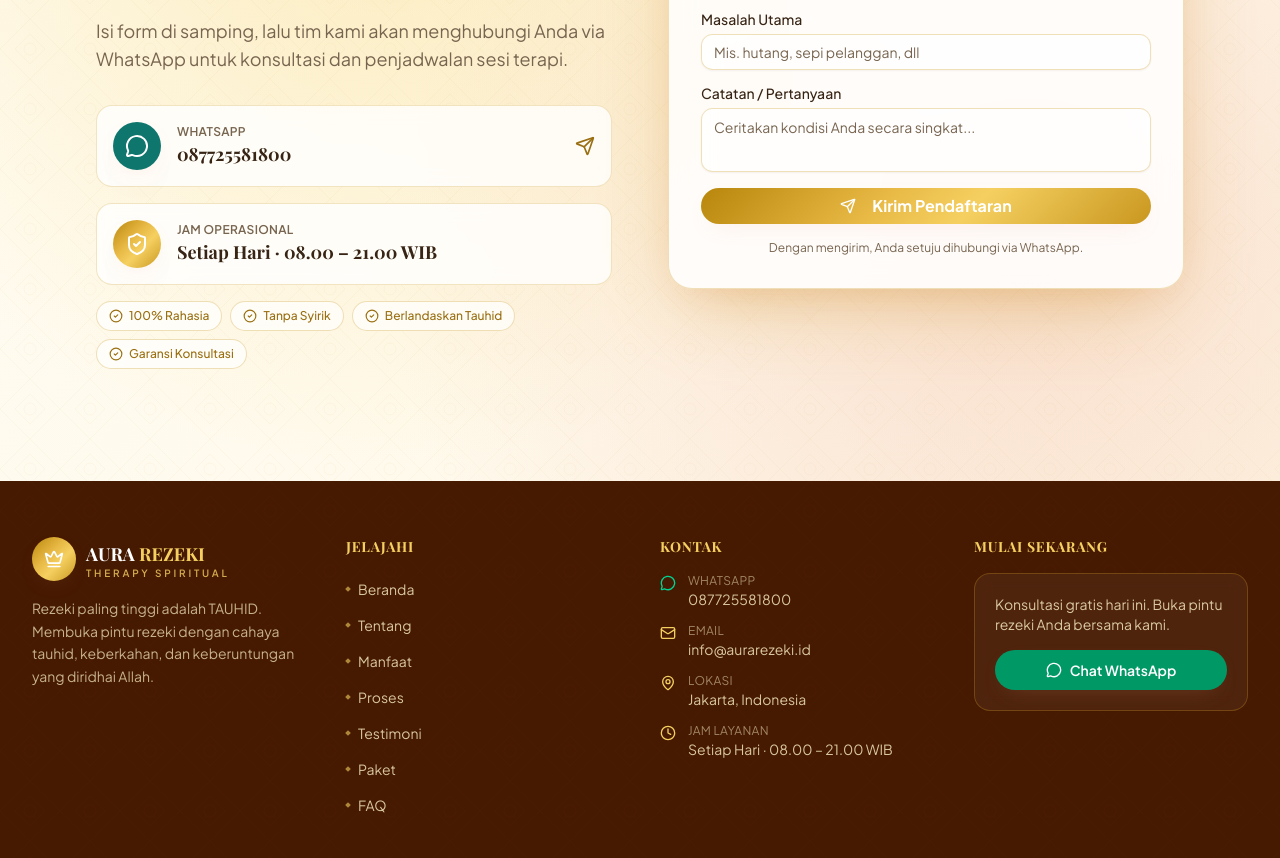
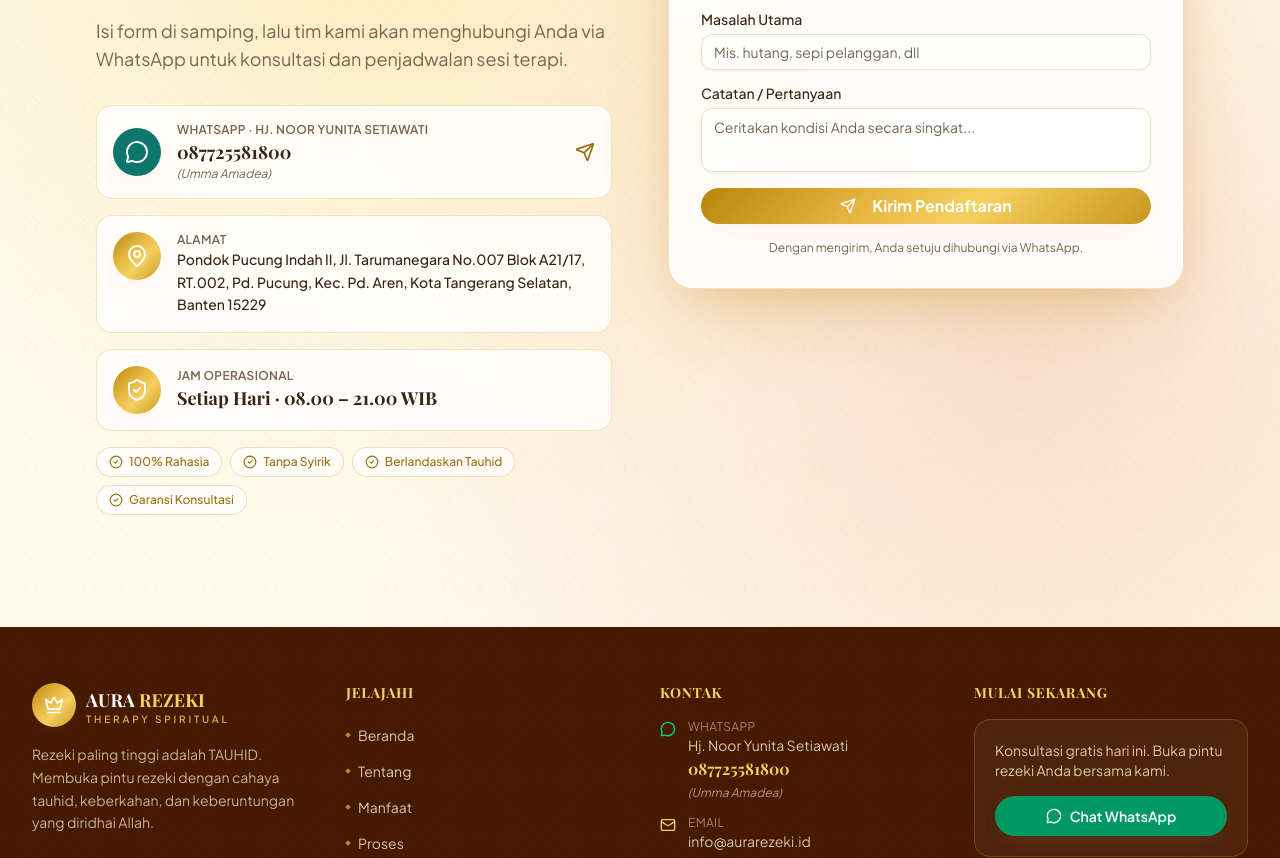
Before and after one commit to gunaracorp/aurarezeki, a Next.js app: page / in a window 1280 px wide. Shown: the part 8860-9718 px from the top of the page. Built offline with nearby package versions, Linux system fonts and the light colour scheme.

Commit message:
9bc511b7-7976-4f8f-9c61-e5aa2873d982

```diff
--- a/src/components/aura/contact-form.tsx
+++ b/src/components/aura/contact-form.tsx
@@ -2,7 +2,7 @@
 
 import { useState } from "react";
 import { motion } from "framer-motion";
-import { Loader2, Send, MessageCircle, CheckCircle2, ShieldCheck } from "lucide-react";
+import { Loader2, Send, MessageCircle, CheckCircle2, ShieldCheck, MapPin, User } from "lucide-react";
 import { Button } from "@/components/ui/button";
 import { Input } from "@/components/ui/input";
 import { Textarea } from "@/components/ui/textarea";
@@ -112,14 +112,31 @@ export function ContactForm() {
                 </span>
                 <div className="flex-1">
                   <p className="text-xs font-semibold uppercase tracking-wide text-muted-foreground">
-                    WhatsApp
+                    WhatsApp · {SITE.ownerName}
                   </p>
                   <p className="font-display text-lg font-bold text-foreground">
                     {SITE.whatsapp}
                   </p>
+                  <p className="text-xs italic text-muted-foreground">
+                    ({SITE.ownerNickname})
+                  </p>
                 </div>
                 <Send className="h-5 w-5 text-gold-deep transition-transform group-hover:translate-x-1" />
               </a>
+
+              <div className="flex items-start gap-4 rounded-2xl border border-gold/25 bg-white/80 p-4 backdrop-blur">
+                <span className="grid h-12 w-12 shrink-0 place-items-center rounded-full bg-gold-gradient text-white shadow-warm">
+                  <MapPin className="h-6 w-6" />
+                </span>
+                <div>
+                  <p className="text-xs font-semibold uppercase tracking-wide text-muted-foreground">
+                    Alamat
+                  </p>
+                  <p className="text-sm font-medium leading-relaxed text-foreground">
+                    {SITE.address}
+                  </p>
+                </div>
+              </div>
 
               <div className="flex items-center gap-4 rounded-2xl border border-gold/25 bg-white/80 p-4 backdrop-blur">
                 <span className="grid h-12 w-12 place-items-center rounded-full bg-gold-gradient text-white shadow-warm">
--- a/src/components/aura/footer.tsx
+++ b/src/components/aura/footer.tsx
@@ -1,6 +1,6 @@
 "use client";
 
-import { Crown, MessageCircle, Mail, MapPin, Clock, Heart } from "lucide-react";
+import { Crown, MessageCircle, Mail, MapPin, Clock, Heart, User } from "lucide-react";
 import { SITE, waLink } from "@/lib/site-data";
 
 const LINKS = [
@@ -80,7 +80,13 @@ export function Footer() {
                     <span className="block text-xs uppercase tracking-wide text-amber-100/50">
                       WhatsApp
                     </span>
-                    {SITE.whatsapp}
+                    {SITE.ownerName}
+                    <span className="mt-0.5 block font-display text-base font-bold text-gold-light">
+                      {SITE.whatsapp}
+                    </span>
+                    <span className="text-xs italic text-amber-100/60">
+                      ({SITE.ownerNickname})
+                    </span>
                   </span>
                 </a>
               </li>
@@ -97,9 +103,9 @@ export function Footer() {
                 <MapPin className="mt-0.5 h-4 w-4 shrink-0 text-gold-light" />
                 <span>
                   <span className="block text-xs uppercase tracking-wide text-amber-100/50">
-                    Lokasi
+                    Alamat
                   </span>
-                  {SITE.location}
+                  <span className="leading-relaxed">{SITE.address}</span>
                 </span>
               </li>
               <li className="flex items-start gap-3 text-amber-100/80">
--- a/src/lib/site-data.ts
+++ b/src/lib/site-data.ts
@@ -33,10 +33,15 @@ export const SITE = {
   brandShort: "AURA REZEKI",
   subBrand: "QUEEN AURA",
   tagline: "Rezeki paling tinggi adalah TAUHID",
+  ownerName: "Hj. Noor Yunita Setiawati",
+  ownerNickname: "Umma Amadea",
   whatsapp: "087725581800",
   whatsappIntl: "6287725581800",
   email: "info@aurarezeki.id",
-  location: "Jakarta, Indonesia",
+  address:
+    "Pondok Pucung Indah II, Jl. Tarumanegara No.007 Blok A21/17, RT.002, Pd. Pucung, Kec. Pd. Aren, Kota Tangerang Selatan, Banten 15229",
+  addressShort: "Pd. Pucung, Pd. Aren, Tangerang Selatan, Banten 15229",
+  location: "Tangerang Selatan, Banten",
   hours: "Setiap Hari · 08.00 – 21.00 WIB",
 };
 
```
Also changed, not shown: 1 other file (tests, documents, lock files or other folders).
